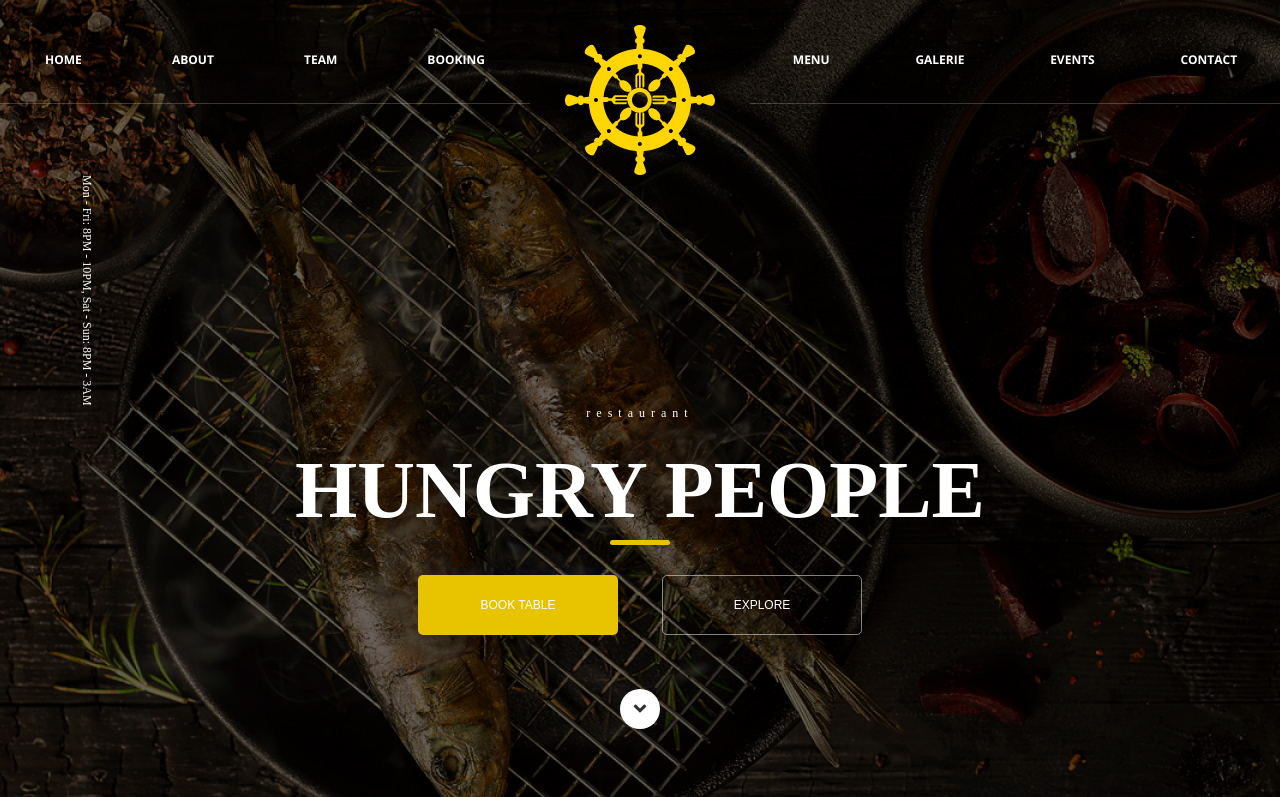
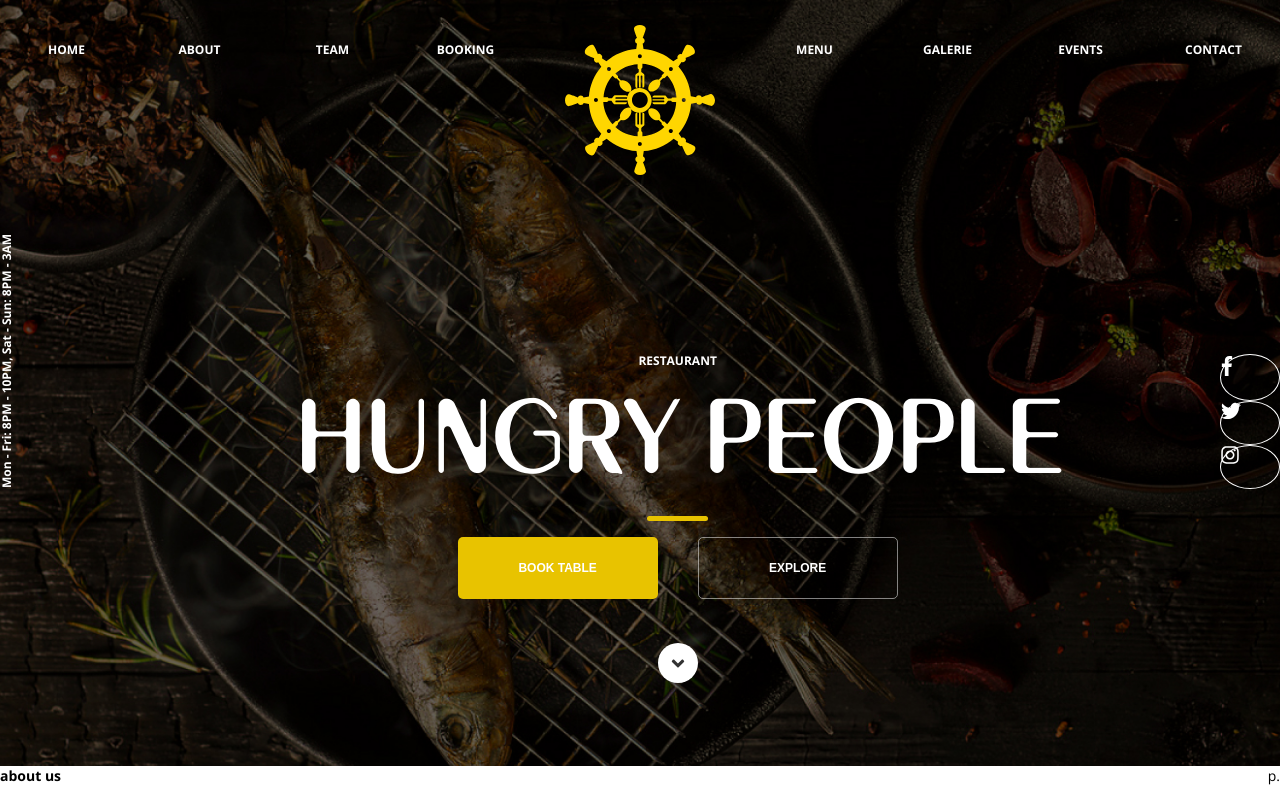
Before and after one commit to persitskiydag/hungry-people, a plain HTML site: page index.html in a window 1280 px wide. Shown: the top 797 px of the page. Drawn offline with nearby package versions, Linux system fonts and the light colour scheme.

Commit message:
Add files via upload

```diff
--- a/css/style.css
+++ b/css/style.css
@@ -1,146 +1,136 @@
+@font-face {
+    font-family: Banny; /* Имя шрифта */
+    src: url(../fonts/Banny-Round.otf); /* Путь к файлу со шрифтом */
+   }
+
 *{
-    box-sizing: border-box;
     margin: 0;
     padding: 0;
+    box-sizing: border-box;
 }
-head{
+html {
     font-family: 'Open Sans', sans-serif;
+    font-size: 14px;
 }
-@font-face {
-    font-family: banny;
-    src: url("../fonts/Banny-Round.otf");
-    font-style: normal;
-    font-weight: 400;
-}
-a{
-    text-decoration: none;
-    color: #fff;
-}
-.container{
+.container {
     max-width: 1280px;
     width: 100%;
     margin: auto;
 }
-.header{
-    background: url(../img/header-bg.jpg) no-repeat center / cover;
-    height: 800px;
-}
-.link {
-    color: #ffffff;
-}
-.header__block{
+.block{
     display: flex;
     justify-content: space-between;
+}
+.navigation {
+    max-width: 532px;
+    width: 100%;
+    display: flex;
+}
+.nav__item {
+    max-width: 133px;
+    width: 100%;
+    max-height: 100px;
+    display: flex;
+    justify-content: center;
+    align-items: center;
+    font-weight: bold;
+    font-size: 12px;
+    line-height: 18px;
+    text-transform: uppercase;
+    text-decoration: none;
+    color: #fff;
+}
+.logo {
+    margin-top: 25px;
+}
+.section__hero {
+    margin-top: -189px;
+    padding-top: 364px;
+    padding-bottom: 83px;
+    color: #fff;
+    background: #000000 url(/img/header-bg.jpg) no-repeat center / cover;
+}
+.hero__text {
+    font-weight: bold;
+    font-size: 12px;
+    line-height: 12px;
+    transform: rotate(-90deg);
+    max-height: 14px;
+    margin-left: -119px;
+}
+.hero__info {
+    display: flex;
+    flex-direction: column;
+    justify-content: center;
     align-items: center;
 }
-.header__nav{
-    width: 530px;
-    display: flex;
-    justify-content:space-around;
-}
-.header__img{
-    margin-top: 25px;
-}
-.header__nav{
-    border-bottom: 1px solid rgba(255, 255, 255, 0.2);
-    padding-bottom: 35px;
-    margin-top: -20px;
-}
-.header__text{
-    font-family: Open Sans;
-    font-style: normal;
+.hero__subtitle {
     font-weight: bold;
     font-size: 12px;
-    align-items: center;
-    text-align: center;
-    color: #FFFFFF;
-
+    line-height: 14px;
+    text-transform: uppercase;
+    margin-bottom: 14px;
 }
-.header__text__left {
-    writing-mode: vertical-rl;
-    padding-left: 81px;
-    font-size: 12px;
-    line-height: 12px;
-    text-align: center;
+.hero__title {
+    font-family: Banny;
+    font-size: 96px;
+    margin-bottom: 36px;
+    position: relative;
 }
-.hero__block {
-    max-width: 849px;
-    width: 100%;
-    margin: auto;
-}
-.hero__text {
-    letter-spacing: 0.5em;
-    font-size: 12px;
-    line-height: 14px;
-}
-.header__text__title {
-    padding-top: 70px;
-    font-size: 80px;
-    line-height: 0px;
-}
-.header__line {
-    margin-top: 50px;
-    width: 60px;
-    height: 5.11px;
+.hero__title::after {
+    content: "";
+    width: 61px;
+    height: 5px;
     background: #E8C300;
     border-radius: 50px;
+    position: absolute;
+    left: 50%;
+    bottom: -20px;
+    margin-left: -31px;
 }
 .buttons {
-    padding-top: 30px;
+    max-width: 440px;
+    width: 100%;
+    display: flex;
+    justify-content: space-between;
 }
-.container__block {
+.button{
+    font-weight: bold;
+    font-size: 12px;
+    line-height: 20px;
+    border-radius: 5px;
+    max-width: 200px;
+    width: 100%;
+    padding-top: 20px;
+    padding-bottom: 20px;
+    text-transform: uppercase;
+    border: none;
+    color: #fff;
+    margin-bottom: 44px;
+}
+.button--primary {
+    background: #E8C300;
+}
+.button--secondary {
+    background: transparent;
+    border: 1px solid rgba(255, 255, 255, 0.5);
+}
+.link-down {
+    width: 40px;
+    height: 40px;
+    background: #fff url(../img/arrow-down.svg) no-repeat center;
+    border-radius: 50%;
+}
+.hero__social {
     display: flex;
     flex-direction: column;
-    align-items: center;
-    text-align: center;
 }
-.button__primary {
-    width: 200px;
-    height: 60px;
-    background: #E8C300;
-    border-radius: 5px;
-    font-size: 12px;
-    line-height: 20px;
-    border: none;
-    outline: none;
-    cursor: pointer;
-    margin-right: 40px;
+.social__img {
+    margin-bottom: 20px;
+    color: #FFFFFF;
 }
-.button__secondary {
-    width: 200px;
-    height: 60px;
-    border: 1px solid rgba(255, 255, 255, 0.5);
-    border-radius: 5px;
-    font-size: 12px;
-    line-height: 20px;
-    background: transparent;
-    outline: none;
-    cursor: pointer;
+.social__link {
+    border: 1px solid #fff;
+    border-radius: 50%;
+    width: 60px;
 }
-.button__down {
-    margin-top: 54px;
-    width: 40px;
-    height: 40px;
-    background: #FFFFFF;
-    outline: none;
-    border: none;
-    cursor: pointer;
-    border-radius: 20px;
-}
-.text__block {
-    text-align: center;
-}
-.text__title {
-    font-size: 36px;
-}
-.text__subtitle {
-    font-size: 14px;
-    height: 24px;
-}
-.text__desc {
-    font-size: 14px;
-    height: 24px;
-}
-.section__master {
-
-}
--- a/index.html
+++ b/index.html
@@ -4,65 +4,68 @@
     <meta charset="UTF-8">
     <meta http-equiv="X-UA-Compatible" content="IE=edge">
     <meta name="viewport" content="width=device-width, initial-scale=1.0">
-    <link rel="stylesheet" href="css/style.css">
+    <title>Hungry people</title>
     <link rel="preconnect" href="https://fonts.googleapis.com">
     <link rel="preconnect" href="https://fonts.gstatic.com" crossorigin>
     <link href="https://fonts.googleapis.com/css2?family=Open+Sans:wght@400;700&display=swap" rel="stylesheet">
-    <title>Hungry people</title>
+    <link rel="stylesheet" href="css/style.css">
 </head>
 <body>
     <header class="header">
-        <div class="container">
-            <div class="header__block">
-                <div class="header__nav">
-                    <a href="#" class="header__text">HOME</a>
-                    <a href="#" class="header__text">ABOUT</a>
-                    <a href="#" class="header__text">TEAM</a>
-                    <a href="#" class="header__text">BOOKING</a>
-                </div>
-                <img src="img/Vector(4).png" alt="" class="header__img">
-                <div class="header__nav">
-                    <a href="#" class="header__text">MENU</a>
-                    <a href="#" class="header__text">GALERIE</a>
-                    <a href="#" class="header__text">EVENTS</a>
-                    <a href="#" class="header__text">CONTACT</a>
-                </div>
-                <!-- /.header__nav -->
-            </div>
+        <div class="container block">
+            <nav class="navigation">
+                <a href="#" class="nav__item">Home</a>
+                <a href="#" class="nav__item">about</a>
+                <a href="#" class="nav__item">team</a>
+                <a href="#" class="nav__item">booking</a>
+            </nav>
+            <!-- /.navigation -->
+            <a href="#" class="logo">
+                <img src="img/logo.svg" alt="логотип" class="logo__img">
+            </a>
+            <nav class="navigation">
+                <a href="#" class="nav__item">menu</a>
+                <a href="#" class="nav__item">galerie</a>
+                <a href="#" class="nav__item">events</a>
+                <a href="#" class="nav__item">contact</a>
+            </nav>
+            <!-- /.navigation -->
         </div>
         <!-- /.container -->
-        <div class="link header__text__left">
-            Mon - Fri: 8PM - 10PM, Sat - Sun: 8PM - 3AM
+    </header>
+    <!-- /.header -->
+    <section class="section section__hero">
+        <div class="container block">
+            <p class="hero__text">Mon - Fri: 8PM - 10PM, Sat - Sun: 8PM - 3AM</p>
+            <!-- /.hero__text -->
+            <div class="hero__info">
+                <strong class="hero__subtitle">restaurant</strong>
+                <h1 class="hero__title">HUNGRY PEOPLE</h1>
+                <div class="buttons">
+                    <button class="button button--primary">book table</button>
+                    <button class="button button--secondary">explore</button>
+                </div>
+                <!-- /.buttons -->
+                <a href="#" class="link-down"></a>
+            </div>
+            <!-- /.hero__info -->
+            <div class="hero__social">
+                <a href="#" class="social__link"><img src="img/facebook.svg" alt="facebook" class="social__img"></a>
+                <a href="#" class="social__link"><img src="img/twitter.svg" alt="twitter" class="social__img"></a>
+                <a href="#" class="social__link"><img src="img/insta.svg" alt="insta" class="social__img"></a>
+            </div>
+            <!-- /.hero__social -->
         </div>
-        <div class="hero__block">
-            <div class="container__block">
-                <p class="link hero__text">restaurant</p>
-                <h1 class="link header__text__title">HUNGRY PEOPLE</h1>
-                <div class="header__line"></div>
-                <div class="buttons">
-                    <button class="link button__primary">BOOK TABLE</button>
-                    <button class="link button__secondary">EXPLORE</button>
-                </div>
-                <button class="button__down"><img src="img/.svg" alt="стрелочка"></button>
-            </div>
+        <!-- /.container -->
+    </section>
+    <!-- /.section section__hero -->
+    <section class="section section__about">
+        <div class="container block">
+            <strong class="hero__uptitle">about us</strong>
+            p.
         </div>
-        </header>
-    <!-- /.header -->
-    <section class="section__about">
-        <div class="container header__block">
-            <div class="text__block">
-                <h1 class="text__title">ABOUT US</h1>
-                <p class="text__subtitle">Lorem ipsum dolor sit amet, consectetur adipiscing elit. Duis at velit maximus, molestie est a, tempor magna.</p>
-                <p class="text__desc">Integer ullamcorper neque eu purus euismod, ac faucibus mauris posuere. Morbi non ultrices ligula. Sed dictum, enim sed ullamcorper feugiat, dui odio vehicula eros, a sollicitudin</p>
-            </div>
-            <div class="img__block">
-                <img src="img/about-img.png" alt="" class="section__img">
-            </div>
-        </div>
-
+        <!-- /.container block -->
     </section>
-    <section class="section__master">
-        <p class="section__title">OUR TEAM</p>
-    </section>
+    <!-- /.section section__about -->
 </body>
 </html>
```
Also changed, not shown: img/arrow-down.svg (added), img/facebook.svg (added), img/insta.svg (added), img/logo.svg (added), img/twitter.svg (added).
